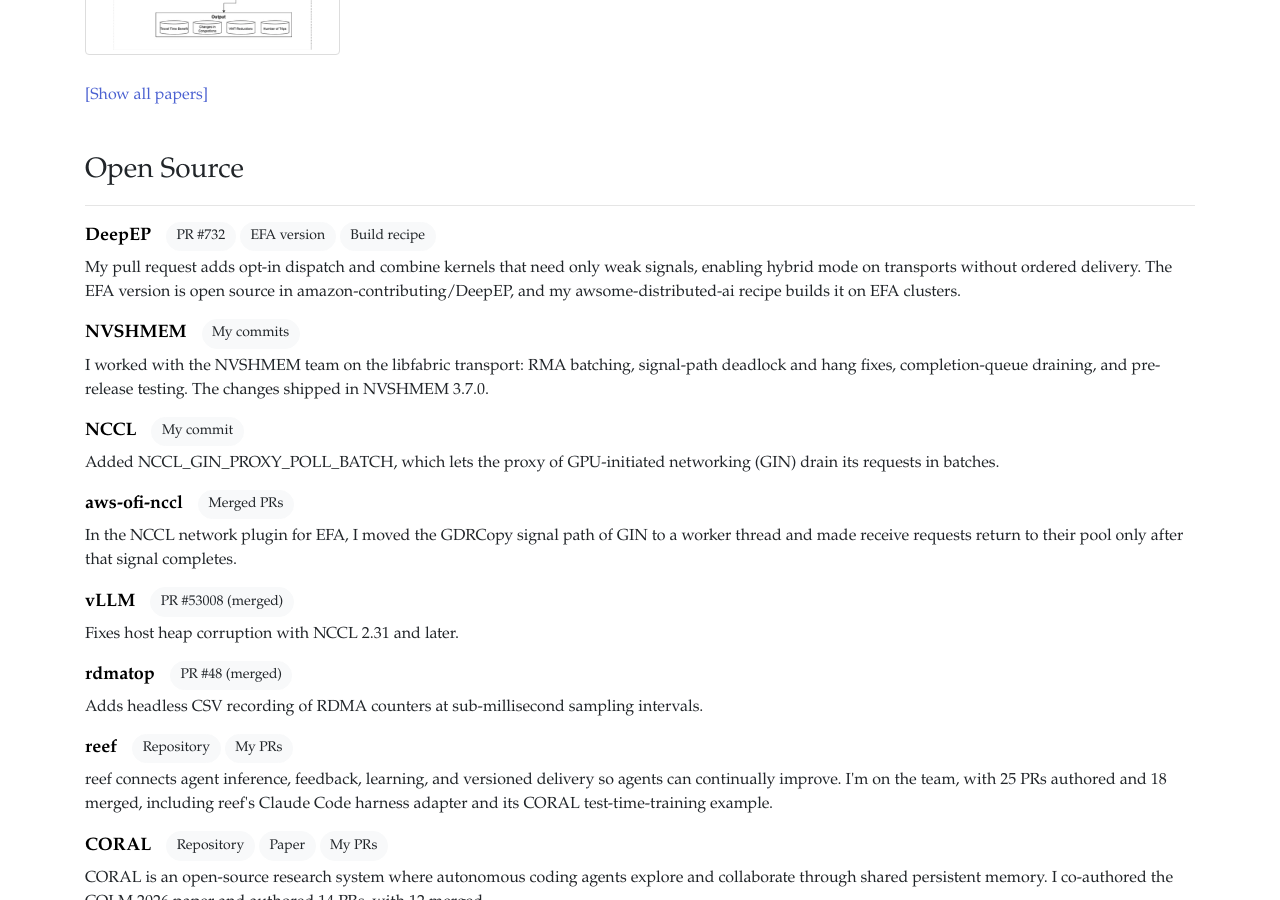
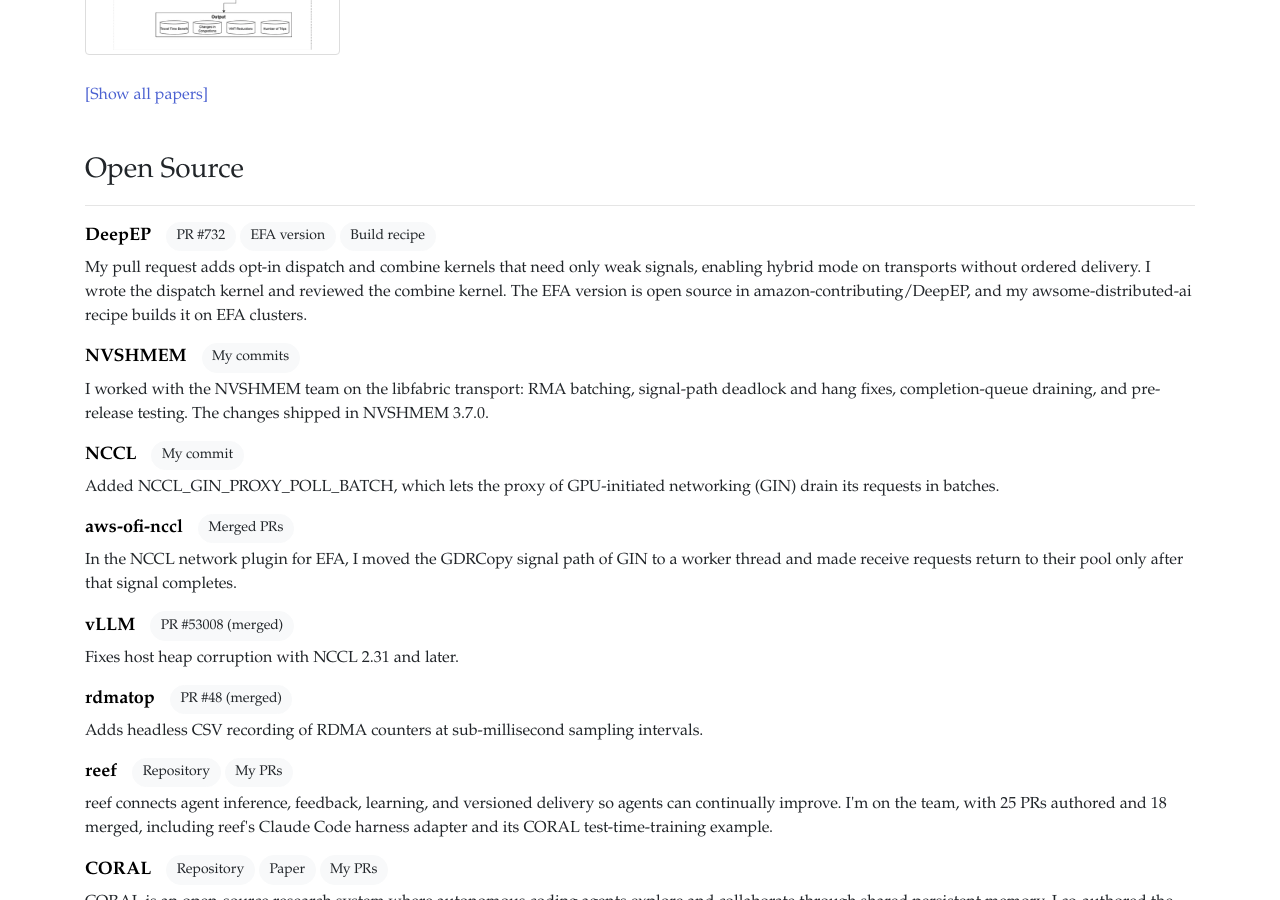
Before and after one commit to Xuan-1998/Xuan-1998.github.io, a Jekyll site: the page built from index.html, in a window 1280 px wide and 900 px high, scrolled down 2777 px. Built offline with Jekyll 4.4.1, drawn with Linux system fonts in a browser that asks for light colours.

Commit message:
Use the Berkeley Lab emblem and correct my DeepEP role
The LBNL talk now shows the emblem of the official Berkeley Lab logo (public domain) instead of the Computing Sciences icon. The research overview and the DeepEP entry now say that I wrote the dispatch kernel and reviewed the combine kernel.

```diff
--- a/_data/projects.yml
+++ b/_data/projects.yml
@@ -7,7 +7,7 @@
       url: https://github.com/amazon-contributing/DeepEP
     - label: Build recipe
       url: https://github.com/awslabs/awsome-distributed-ai/commit/9baf5aa749b54d36c3c159345cd5094b6282d5a3
-  desc: My pull request adds opt-in dispatch and combine kernels that need only weak signals, enabling hybrid mode on transports without ordered delivery. The EFA version is open source in amazon-contributing/DeepEP, and my awsome-distributed-ai recipe builds it on EFA clusters.
+  desc: My pull request adds opt-in dispatch and combine kernels that need only weak signals, enabling hybrid mode on transports without ordered delivery. I wrote the dispatch kernel and reviewed the combine kernel. The EFA version is open source in amazon-contributing/DeepEP, and my awsome-distributed-ai recipe builds it on EFA clusters.
 - name: NVSHMEM
   links:
     - label: My commits
--- a/_data/text.yml
+++ b/_data/text.yml
@@ -21,7 +21,7 @@
   overview_label: Research Overview
   areas:
     - name: "HPC: GPU Communication for Collectives and Expert Parallelism"
-      text: I wrote dispatch and combine kernels for <a href="https://github.com/deepseek-ai/DeepEP/pull/732" target="_blank" rel="noopener">DeepEP</a> that need only weak signals, enabling hybrid mode on transports without ordered delivery. The EFA version is open source in <a href="https://github.com/amazon-contributing/DeepEP" target="_blank" rel="noopener">amazon-contributing/DeepEP</a>. With NVIDIA's NVSHMEM team, I improved the libfabric transport, and the changes shipped in <a href="https://github.com/NVIDIA/nvshmem/commits?author=Xuan-1998" target="_blank" rel="noopener">NVSHMEM 3.7.0</a>. With NVIDIA's NCCL team, I co-lead the work to run NCCL EP on EFA. In <a href="https://github.com/aws/aws-ofi-nccl/pulls?q=is%3Apr+author%3AXuan-1998+is%3Amerged" target="_blank" rel="noopener">aws-ofi-nccl</a>, the NCCL network plugin for EFA, I moved the GDRCopy signal path of GPU-initiated networking (GIN) to a worker thread and made receive requests go back to their pool only after that signal completes, and in <a href="https://github.com/NVIDIA/nccl/commits?author=Xuan-1998" target="_blank" rel="noopener">NCCL</a> I added NCCL_GIN_PROXY_POLL_BATCH to batch the GIN proxy's work. I also fixed host heap corruption with NCCL 2.31 and later in <a href="https://github.com/vllm-project/vllm/pull/53008" target="_blank" rel="noopener">vLLM</a>.
+      text: For <a href="https://github.com/deepseek-ai/DeepEP/pull/732" target="_blank" rel="noopener">DeepEP</a>, I wrote the dispatch kernel and reviewed the combine kernel of a kernel pair that needs only weak signals, enabling hybrid mode on transports without ordered delivery. The EFA version is open source in <a href="https://github.com/amazon-contributing/DeepEP" target="_blank" rel="noopener">amazon-contributing/DeepEP</a>. With NVIDIA's NVSHMEM team, I improved the libfabric transport, and the changes shipped in <a href="https://github.com/NVIDIA/nvshmem/commits?author=Xuan-1998" target="_blank" rel="noopener">NVSHMEM 3.7.0</a>. With NVIDIA's NCCL team, I co-lead the work to run NCCL EP on EFA. In <a href="https://github.com/aws/aws-ofi-nccl/pulls?q=is%3Apr+author%3AXuan-1998+is%3Amerged" target="_blank" rel="noopener">aws-ofi-nccl</a>, the NCCL network plugin for EFA, I moved the GDRCopy signal path of GPU-initiated networking (GIN) to a worker thread and made receive requests go back to their pool only after that signal completes, and in <a href="https://github.com/NVIDIA/nccl/commits?author=Xuan-1998" target="_blank" rel="noopener">NCCL</a> I added NCCL_GIN_PROXY_POLL_BATCH to batch the GIN proxy's work. I also fixed host heap corruption with NCCL 2.31 and later in <a href="https://github.com/vllm-project/vllm/pull/53008" target="_blank" rel="noopener">vLLM</a>.
     - name: "HPC: Parallel Simulation"
       text: <a href="https://doi.org/10.1016/j.trc.2024.104873" target="_blank" rel="noopener">LPSim (TR Part C'24)</a> simulates city-scale traffic across multiple GPUs with graph partitioning and ghost-zone vehicle migration. <a href="https://doi.org/10.1145/3615979.3656061" target="_blank" rel="noopener">Devastator (PADS'24)</a> is a scalable parallel discrete event simulation framework for modern C++. My sole-author <a href="https://doi.org/10.1145/3615979.3665104" target="_blank" rel="noopener">PADS'24 paper</a> designs a time-driven simulation framework for large-scale traffic networks.
     - name: "Post-Training: Efficient Fine-Tuning and MoE"
```
Also changed, not shown: assets/img/logo/lbl.png.
